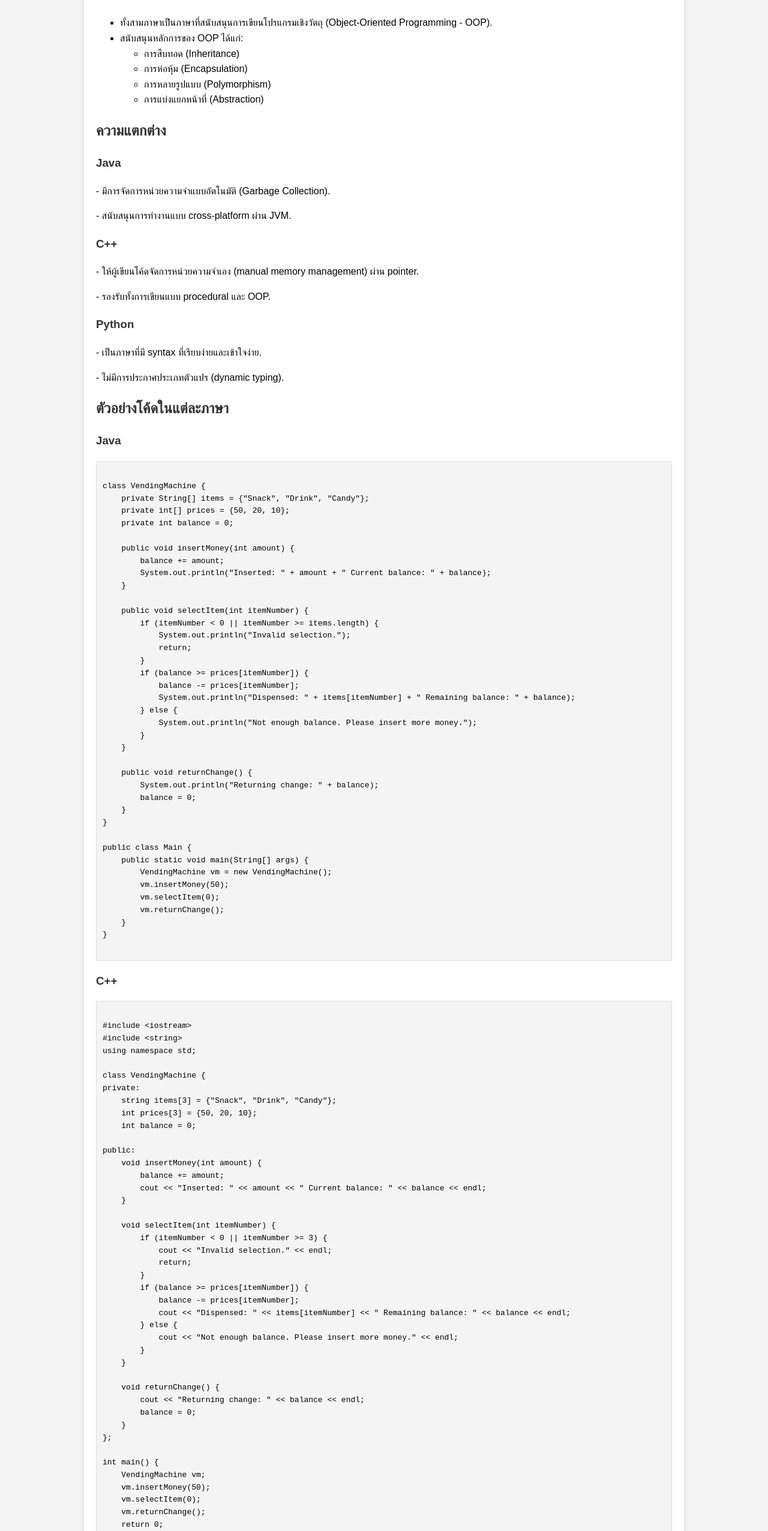
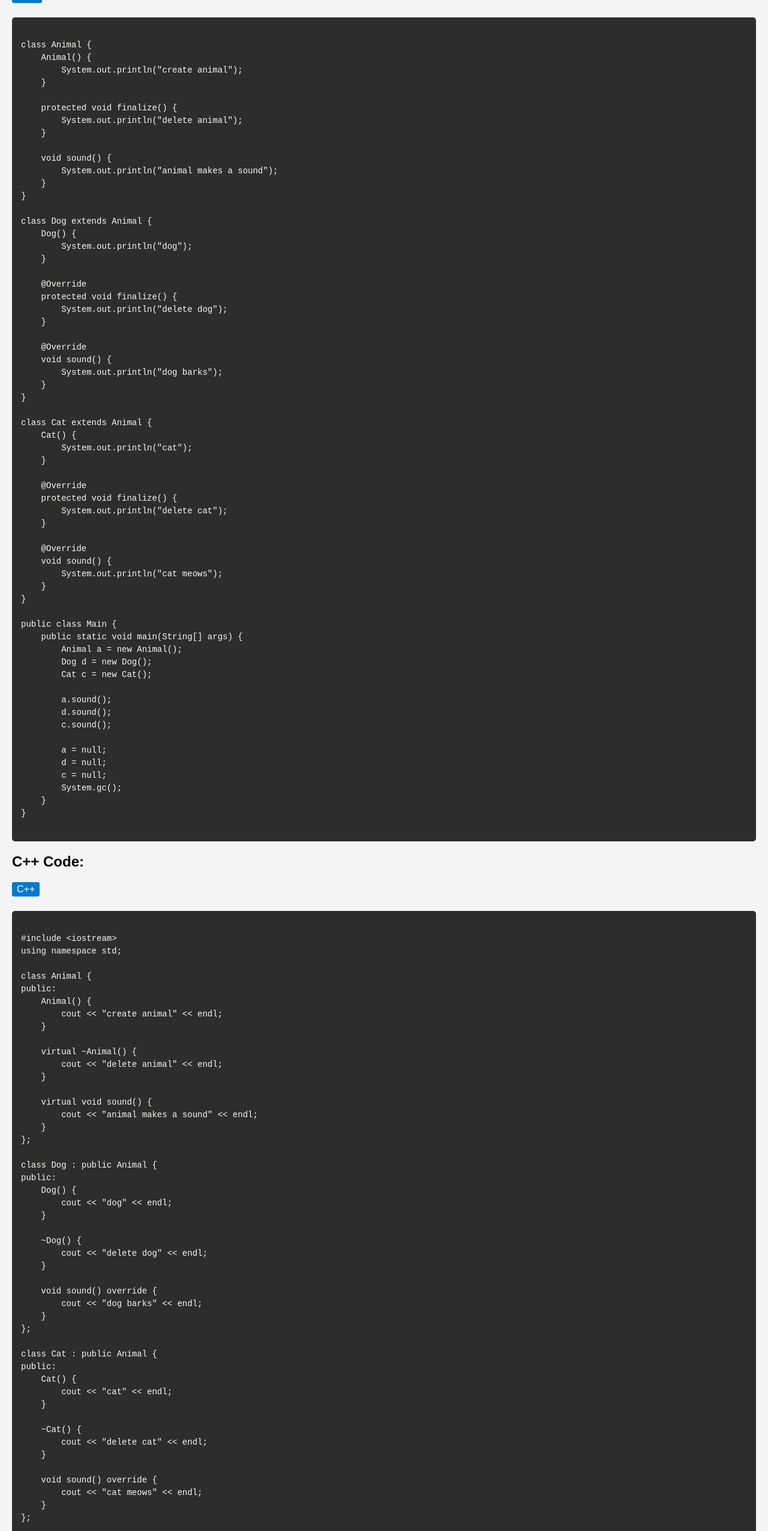
Before and after one commit to PatcharatDuangta/PatcharatDuangta.github.io, a plain HTML site: page index.html in a window 1280 px wide. Shown: the part 147-2700 px from the top of the page at 60% size. Drawn offline with Linux system fonts and the light colour scheme.

Commit message:
Update index.html

```diff
--- a/index.html
+++ b/index.html
@@ -1,237 +1,243 @@
 <!DOCTYPE html>
-<html lang="th">
+<html lang="en">
 <head>
     <meta charset="UTF-8">
     <meta name="viewport" content="width=device-width, initial-scale=1.0">
-    <title>เปรียบเทียบ OOP: Java, C++, Python</title>
+    <title>Code Example for OOP</title>
     <style>
         body {
             font-family: Arial, sans-serif;
-            line-height: 1.6;
+            margin: 20px;
             background-color: #f4f4f4;
-            margin: 0;
-            padding: 0;
         }
-        .container {
-            max-width: 960px;
-            margin: 0 auto;
-            padding: 20px;
-            background: white;
-            box-shadow: 0 0 10px rgba(0, 0, 0, 0.1);
-        }
-        h1, h2, h3 {
+        h1 {
             color: #333;
         }
         pre {
-            background-color: #f4f4f4;
-            padding: 10px;
-            border: 1px solid #ddd;
+            background-color: #2d2d2d;
+            color: #f8f8f2;
+            padding: 15px;
+            border-radius: 5px;
             overflow-x: auto;
+            font-size: 14px;
+            line-height: 1.5;
         }
-        table {
-            width: 100%;
-            border-collapse: collapse;
-            margin: 20px 0;
+        code {
+            font-family: "Courier New", Courier, monospace;
         }
-        table, th, td {
-            border: 1px solid #ddd;
+        .code-block {
+            margin-bottom: 20px;
         }
-        th, td {
-            padding: 10px;
-            text-align: left;
-        }
-        th {
-            background-color: #f4f4f4;
+        .language {
+            background-color: #007acc;
+            color: white;
+            padding: 3px 8px;
+            border-radius: 3px;
+            display: inline-block;
+            margin-bottom: 10px;
         }
     </style>
 </head>
 <body>
 
-<div class="container">
-    <h1>เปรียบเทียบการเขียนโปรแกรมแบบ OOP ใน Java, C++, Python</h1>
+    <h1>OOP Code Example in Java, C++, and Python</h1>
 
-    <h2>ความเหมือน</h2>
-    <ul>
-        <li>ทั้งสามภาษาเป็นภาษาที่สนับสนุนการเขียนโปรแกรมเชิงวัตถุ (Object-Oriented Programming - OOP).</li>
-        <li>สนับสนุนหลักการของ OOP ได้แก่:
-            <ul>
-                <li>การสืบทอด (Inheritance)</li>
-                <li>การห่อหุ้ม (Encapsulation)</li>
-                <li>การหลายรูปแบบ (Polymorphism)</li>
-                <li>การแบ่งแยกหน้าที่ (Abstraction)</li>
-            </ul>
-        </li>
-    </ul>
-
-    <h2>ความแตกต่าง</h2>
-    <h3>Java</h3>
-    <p>- มีการจัดการหน่วยความจำแบบอัตโนมัติ (Garbage Collection).</p>
-    <p>- สนับสนุนการทำงานแบบ cross-platform ผ่าน JVM.</p>
-
-    <h3>C++</h3>
-    <p>- ให้ผู้เขียนโค้ดจัดการหน่วยความจำเอง (manual memory management) ผ่าน pointer.</p>
-    <p>- รองรับทั้งการเขียนแบบ procedural และ OOP.</p>
-
-    <h3>Python</h3>
-    <p>- เป็นภาษาที่มี syntax ที่เรียบง่ายและเข้าใจง่าย.</p>
-    <p>- ไม่มีการประกาศประเภทตัวแปร (dynamic typing).</p>
-
-    <h2>ตัวอย่างโค้ดในแต่ละภาษา</h2>
-
-    <h3>Java</h3>
+    <h2>Java Code:</h2>
+    <div class="code-block">
+        <span class="language">Java</span>
         <pre><code>
-class VendingMachine {
-    private String[] items = {"Snack", "Drink", "Candy"};
-    private int[] prices = {50, 20, 10};
-    private int balance = 0;
-
-    public void insertMoney(int amount) {
-        balance += amount;
-        System.out.println("Inserted: " + amount + " Current balance: " + balance);
+class Animal {
+    Animal() {
+        System.out.println("create animal");
     }
 
-    public void selectItem(int itemNumber) {
-        if (itemNumber < 0 || itemNumber >= items.length) {
-            System.out.println("Invalid selection.");
-            return;
+    protected void finalize() {
+        System.out.println("delete animal");
     }
-        if (balance >= prices[itemNumber]) {
-            balance -= prices[itemNumber];
-            System.out.println("Dispensed: " + items[itemNumber] + " Remaining balance: " + balance);
-        } else {
-            System.out.println("Not enough balance. Please insert more money.");
+
+    void sound() {
+        System.out.println("animal makes a sound");
     }
 }
 
-    public void returnChange() {
-        System.out.println("Returning change: " + balance);
-        balance = 0;
+class Dog extends Animal {
+    Dog() {
+        System.out.println("dog");
+    }
+
+    @Override
+    protected void finalize() {
+        System.out.println("delete dog");
+    }
+
+    @Override
+    void sound() {
+        System.out.println("dog barks");
+    }
+}
+
+class Cat extends Animal {
+    Cat() {
+        System.out.println("cat");
+    }
+
+    @Override
+    protected void finalize() {
+        System.out.println("delete cat");
+    }
+
+    @Override
+    void sound() {
+        System.out.println("cat meows");
     }
 }
 
 public class Main {
     public static void main(String[] args) {
-        VendingMachine vm = new VendingMachine();
-        vm.insertMoney(50);
-        vm.selectItem(0);
-        vm.returnChange();
+        Animal a = new Animal();
+        Dog d = new Dog();
+        Cat c = new Cat();
+
+        a.sound();
+        d.sound();
+        c.sound();
+
+        a = null;
+        d = null;
+        c = null;
+        System.gc();
     }
 }
         </code></pre>
+    </div>
 
-    <h3>C++</h3>
+    <h2>C++ Code:</h2>
+    <div class="code-block">
+        <span class="language">C++</span>
         <pre><code>
 #include &lt;iostream&gt;
-#include &lt;string&gt;
 using namespace std;
 
-class VendingMachine {
-private:
-    string items[3] = {"Snack", "Drink", "Candy"};
-    int prices[3] = {50, 20, 10};
-    int balance = 0;
-
+class Animal {
 public:
-    void insertMoney(int amount) {
-        balance += amount;
-        cout &lt;&lt; "Inserted: " &lt;&lt; amount &lt;&lt; " Current balance: " &lt;&lt; balance &lt;&lt; endl;
+    Animal() {
+        cout << "create animal" << endl;
     }
 
-    void selectItem(int itemNumber) {
-        if (itemNumber < 0 || itemNumber >= 3) {
-            cout &lt;&lt; "Invalid selection." &lt;&lt; endl;
-            return;
-        }
-        if (balance >= prices[itemNumber]) {
-            balance -= prices[itemNumber];
-            cout &lt;&lt; "Dispensed: " &lt;&lt; items[itemNumber] &lt;&lt; " Remaining balance: " &lt;&lt; balance &lt;&lt; endl;
-        } else {
-            cout &lt;&lt; "Not enough balance. Please insert more money." &lt;&lt; endl;
-        }
+    virtual ~Animal() {
+        cout << "delete animal" << endl;
     }
 
-    void returnChange() {
-        cout &lt;&lt; "Returning change: " &lt;&lt; balance &lt;&lt; endl;
-        balance = 0;
+    virtual void sound() {
+        cout << "animal makes a sound" << endl;
+    }
+};
+
+class Dog : public Animal {
+public:
+    Dog() {
+        cout << "dog" << endl;
+    }
+
+    ~Dog() {
+        cout << "delete dog" << endl;
+    }
+
+    void sound() override {
+        cout << "dog barks" << endl;
+    }
+};
+
+class Cat : public Animal {
+public:
+    Cat() {
+        cout << "cat" << endl;
+    }
+
+    ~Cat() {
+        cout << "delete cat" << endl;
+    }
+
+    void sound() override {
+        cout << "cat meows" << endl;
     }
 };
 
 int main() {
-    VendingMachine vm;
-    vm.insertMoney(50);
-    vm.selectItem(0);
-    vm.returnChange();
+    Animal* a = new Animal();
+    Animal* d = new Dog();
+    Animal* c = new Cat();
+
+    a->sound();
+    d->sound();
+    c->sound();
+
+    delete a;
+    delete d;
+    delete c;
+
     return 0;
 }
         </code></pre>
+    </div>
 
-    <h3>Python</h3>
+    <h2>Python Code:</h2>
+    <div class="code-block">
+        <span class="language">Python</span>
         <pre><code>
-class VendingMachine:
+class Animal:
     def __init__(self):
-        self.items = ["Snack", "Drink", "Candy"]
-        self.prices = [50, 20, 10]
-        self.balance = 0
+        print("create animal")
 
-    def insert_money(self, amount):
-        self.balance += amount
-        print(f"Inserted: {amount} Current balance: {self.balance}")
+    def __del__(self):
+        print("delete animal")
 
-    def select_item(self, item_number):
-        if item_number &lt; 0 or item_number &gt;= len(self.items):
-            print("Invalid selection.")
-            return
-        if self.balance &gt;= self.prices[item_number]:
-            self.balance -= self.prices[item_number]
-            print(f"Dispensed: {self.items[item_number]} Remaining balance: {self.balance}")
-        else:
-            print("Not enough balance. Please insert more money.")
+    def sound(self):
+        print("animal makes a sound")
 
-    def return_change(self):
-        print(f"Returning change: {self.balance}")
-        self.balance = 0
 
-# Example usage
-vm = VendingMachine()
-vm.insert_money(50)
-vm.select_item(0)
-vm.return_change()
+class Dog(Animal):
+    def __init__(self):
+        super().__init__()
+        print("dog")
+
+    def __del__(self):
+        print("delete dog")
+
+    def sound(self):
+        print("dog barks")
+
+
+class Cat(Animal):
+    def __init__(self):
+        super().__init__()
+        print("cat")
+
+    def __del__(self):
+        print("delete cat")
+
+    def sound(self):
+        print("cat meows")
+
+
+if __name__ == "__main__":
+    a = Animal()
+    d = Dog()
+    c = Cat()
+
+    a.sound()
+    d.sound()
+    c.sound()
+
+    del a
+    del d
+    del c
         </code></pre>
+    </div>
 
-    <h2>สรุปการเปรียบเทียบ</h2>
-    <table>
-        <tr>
-            <th>ลักษณะ</th>
-            <th>Java</th>
-            <th>C++</th>
-            <th>Python</th>
-        </tr>
-        <tr>
-            <td>Syntax</td>
-            <td>ค่อนข้างเป็นทางการ มีโครงสร้างที่ชัดเจน</td>
-            <td>ยืดหยุ่น สามารถเขียนได้ทั้งแบบ OOP และ procedural</td>
-            <td>เรียบง่าย และเข้าใจได้ง่าย</td>
-        </tr>
-        <tr>
-            <td>การจัดการหน่วยความจำ</td>
-            <td>จัดการอัตโนมัติด้วย Garbage Collection</td>
-            <td>จัดการด้วยตัวเอง (manual) ผ่าน pointer</td>
-            <td>จัดการอัตโนมัติด้วย Garbage Collection</td>
-        </tr>
-        <tr>
-            <td>การเข้าถึงข้อมูล</td>
-            <td>ใช้ <code>private</code>, <code>protected</code>, <code>public</code></td>
-            <td>ใช้ <code>private</code>, <code>protected</code>, <code>public</code></td>
-            <td>ทุกอย่างเป็น public โดยปกติ แต่สามารถใช้ _ หรือ __ เพื่อบอกว่าเป็น private</td>
-        </tr>
-        <tr>
-            <td>การใช้งาน Class</td>
-            <td>จำเป็นต้องสร้าง Class ในทุกๆ การทำงานแบบ OOP</td>
-            <td>ยืดหยุ่นกว่าในการเขียนได้ทั้งแบบ procedural และ OOP</td>
-            <td>ใช้ Class ได้อย่างยืดหยุ่นและเข้าใจง่าย</td>
-        </tr>
-    </table>
-</div>
+    <footer>
+        <p>Prepared for further content explanation and demonstration of OOP principles.</p>
+    </footer>
 
 </body>
 </html>
```
Lines whose indentation alone changed are shown as unchanged.
